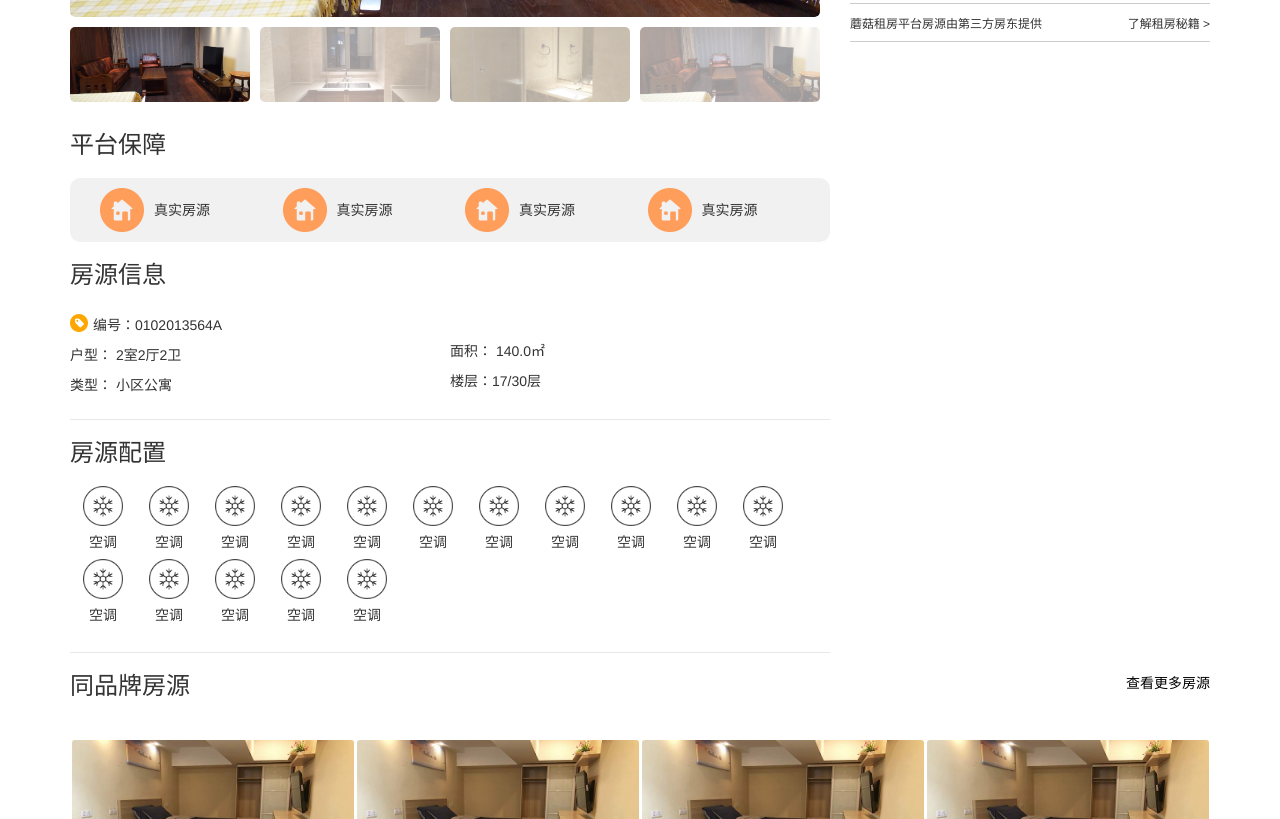
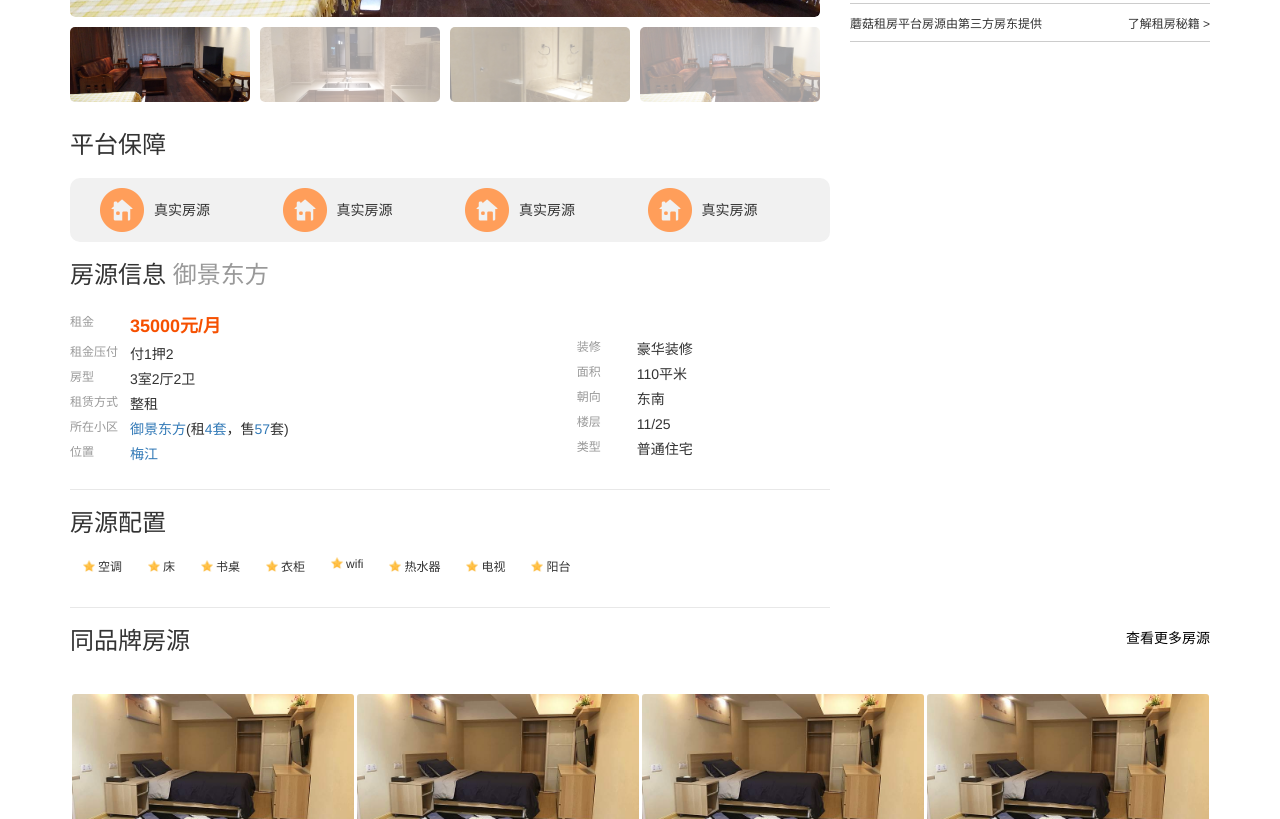
Before and after one commit to shifeng744/hongyi, a plain HTML site: page room.html in a window 1280 px wide. Shown: the part 478-1297 px from the top of the page. Drawn offline with Linux system fonts and the light colour scheme.

Commit message:
第七次好像

```diff
--- a/css/room.less
+++ b/css/room.less
@@ -103,6 +103,36 @@
 .room-info{
     border-bottom: 1px solid #e8e8e8;
     padding-bottom: 20px;
+    span{
+        color: #999;
+    }
+    .room-info-txt{
+        .rit-price{
+            color: #f65000;
+            font-size: 18px;
+            font-weight: bold;
+        }
+            dl{
+            margin: 5px 0;
+
+            dt{
+            float: left;
+            width: 60px;
+            display: block;
+            color: #999;
+            font-weight: normal;
+            font-size: 12px;
+
+
+            dd{
+                float: left;
+                font-size: 13px;
+            }
+            }
+        }
+
+
+    }
     .rit-pic{
         display: block;
         width: 18px;
@@ -121,15 +151,17 @@
     padding-bottom: 20px;
     li{
         display: block;
-         width: 40px;
-        height: 60px;
+
+
+        font-size: 12px;
         text-align: center;
         margin: 0 13px 13px 13px;
         float: left;
-        img{
-            padding-bottom: 5px;
-       width: 100%;
-    }
+      img{
+        width: 12px;
+        margin-right: 3px;
+        margin-top:-3px;
+  }
     }
 
 }
@@ -301,6 +333,10 @@ white-space: nowrap;
     }
     .pub-tit{
         float: left;
+
+
+
+
     }
     .more-r{
         float: right;
@@ -447,8 +483,35 @@ white-space: nowrap;
     margin-top: 10px;
     padding: 10px;
     background: #fff;
+    span{
+        color: #999;
+    }
     .m-info-txt{
+        font-size: 12px;
         margin-left: 20px;
+                .rit-price{
+            color: #f65000;
+            font-size: 14px;
+            font-weight: bold;
+        }
+            dl{
+            margin: 5px 0;
+
+            dt{
+            float: left;
+            width: 60px;
+            display: block;
+            color: #999;
+            font-weight: normal;
+            font-size: 10px;
+
+
+            dd{
+                float: left;
+
+            }
+            }
+            }
         p{
             font-size: 10px;
         }
@@ -463,12 +526,19 @@ white-space: nowrap;
     ul{
         margin-left: 10px;
         li{
+            font-size: 10px;
             display: block;
             text-align: center;
             float: left;
             padding: 5px 10px 5px 10px;
             img{
-                width: 30px;
+        width: 10px;
+        margin-right: 3px;
+        margin-top:-3px;
+
+//          img{
+//              width: 30px;
+//          }
             }
         }
     }
--- a/room.html
+++ b/room.html
@@ -83,18 +83,57 @@
 								</div>
 							</div>
 							<div class="room-info">
-								<h3 class="pub-tit">房源信息</h3>
+								<h3 class="pub-tit">房源信息 <span>御景东方</span></h3>
 								<div class="room-info-txt">
 									<div class="row">
-										<div class="col-lg-6 col-md-6 col-sm-6">
-											<p><i class="rit-pic"></i>编号：0102013564A</p>
-											<p>户型： 2室2厅2卫</p>
-											<p>类型： 小区公寓 </p>
+										<div class="col-lg-8 col-md-8 col-sm-8 rit-left">
+											<dl>
+												<dt>租金</dt>
+												<dd class="rit-price">35000元/月</dd>
+											</dl>
+											<dl>
+												<dt>租金压付</dt>
+												<dd>付1押2</dd>
+											</dl>
+											<dl>
+												<dt>房型</dt>
+												<dd>3室2厅2卫</dd>
+											</dl>
+											<dl>
+												<dt>租赁方式</dt>
+												<dd>整租</dd>
+											</dl>
+											<dl>
+												<dt>所在小区</dt>
+												<dd><a href="">御景东方</a>(租<a href="">4套</a>，售<a href="">57</a>套)</dd>
+											</dl>
+											<dl>
+												<dt>位置</dt>
+												<dd><a href="">梅江</a></dd>
+											</dl>
 										</div>
-										<div class="col-lg-6 col-md-6 col-sm-6">
-											<p>&nbsp;</p>
-											<p>面积： 140.0㎡</p>
-											<p>楼层：17/30层</p>
+										<div class="col-lg-4 col-md-4 col-sm-4 rit-right">
+											<dl><dt><dd>&nbsp;</dd></dt></dl>
+											<dl>
+												<dt>装修</dt>
+												<dd>豪华装修</dd>
+											</dl>
+											<dl>
+												<dt>面积</dt>
+												<dd>110平米</dd>
+											</dl>
+											<dl>
+												<dt>朝向</dt>
+												<dd>东南</dd>
+											</dl>
+											<dl>
+												<dt>楼层</dt>
+												<dd>11/25</dd>
+											</dl>
+											<dl>
+												<dt>类型</dt>
+												<dd>普通住宅</dd>
+											</dl>
 										</div>
 									</div>
 								</div>
@@ -104,10 +143,14 @@
 								<div class="row">
 									<div class="col-lg-12 col-md-12 col-xs-12">
 										<ul>
-											<li v-for="n in list_test">
-												<img src="img/aircondNum.png"/><br />
-											空调
-											</li>
+											<li><img src="img/16-w.png" alt="" />空调</li>
+											<li><img src="img/16-w.png" alt="" />床</li>
+											<li><img src="img/16-w.png" alt="" />书桌</li>
+											<li><img src="img/16-w.png" alt="" />衣柜</li>
+											<li><img src="img/16-w.png" alt="" />wifi</li>
+											<li><img src="img/16-w.png" alt="" />热水器</li>
+											<li><img src="img/16-w.png" alt="" />电视</li>
+											<li><img src="img/16-w.png" alt="" />阳台</li>
 										</ul>
 									</div>
 								</div>
@@ -304,20 +347,59 @@
 						<div class="pub-r-name">
 								<div class="ic-p">
 									<i class="pu-ic"><img src="img/fy.png"/></i>
-									<h5>房源信息</h5>
+									<h5>房源信息  <span>御景东方</span></h5>
 								</div>
 						</div>
 								<div class="m-info-txt">
 									<div class="row">
-										<div class="col-sm-6 col-xs-6">
-											<p><i class="rit-pic"></i>编号：0102013564A</p>
-											<p>户型： 2室2厅2卫</p>
-											<p>类型： 小区公寓 </p>
+										<div class="col-sm-8 col-xs-8  rit-left">
+											<dl>
+												<dt>租金</dt>
+												<dd class="rit-price">35000元/月</dd>
+											</dl>
+											<dl>
+												<dt>租金压付</dt>
+												<dd>付1押2</dd>
+											</dl>
+											<dl>
+												<dt>房型</dt>
+												<dd>3室2厅2卫</dd>
+											</dl>
+											<dl>
+												<dt>租赁方式</dt>
+												<dd>整租</dd>
+											</dl>
+											<dl>
+												<dt>所在小区</dt>
+												<dd><a href="">御景东方</a>(租<a href="">4套</a>，售<a href="">57</a>套)</dd>
+											</dl>
+											<dl>
+												<dt>位置</dt>
+												<dd><a href="">梅江</a></dd>
+											</dl>
 										</div>
-										<div class="col-sm-6 col-xs-6">
-											<p>&nbsp;</p>
-											<p>面积： 140.0㎡</p>
-											<p>楼层：17/30层</p>
+										<div class="col-sm-4 col-xs-4  rit-right">
+											<dl><dt><dd>&nbsp;</dd></dt></dl>
+											<dl>
+												<dt>装修</dt>
+												<dd>豪华装修</dd>
+											</dl>
+											<dl>
+												<dt>面积</dt>
+												<dd>110平米</dd>
+											</dl>
+											<dl>
+												<dt>朝向</dt>
+												<dd>东南</dd>
+											</dl>
+											<dl>
+												<dt>楼层</dt>
+												<dd>11/25</dd>
+											</dl>
+											<dl>
+												<dt>类型</dt>
+												<dd>普通住宅</dd>
+											</dl>
 										</div>
 									</div>
 								</div>
@@ -335,10 +417,14 @@
 						<div class="row">
 									<div class="col-lg-12 col-md-12 col-xs-12">
 										<ul>
-											<li v-for="n in list_test">
-												<img src="img/aircondNum.png"/><br />
-											空调
-											</li>
+											<li><img src="img/16-w.png" alt="" />空调</li>
+											<li><img src="img/16-w.png" alt="" />床</li>
+											<li><img src="img/16-w.png" alt="" />书桌</li>
+											<li><img src="img/16-w.png" alt="" />衣柜</li>
+											<li><img src="img/16-w.png" alt="" />wifi</li>
+											<li><img src="img/16-w.png" alt="" />热水器</li>
+											<li><img src="img/16-w.png" alt="" />电视</li>
+											<li><img src="img/16-w.png" alt="" />阳台</li>
 										</ul>
 									</div>
 								</div>
@@ -444,7 +530,14 @@
 				}
 			})
 		</script>
-	   <script>
+
+	  <script>
+    	var swiper = new Swiper('.swiper-container3',{
+    		loop:true,
+    		autoplay:true
+    	});
+  	  </script>
+  	  <script>
 		var galleryTop = new Swiper('.gallery-top', {
 		      spaceBetween: 10,
 		      loop:true,
@@ -466,11 +559,5 @@
 		    galleryThumbs.controller.control = galleryTop;
 
 	  </script>
-	  <script>
-    	var swiper = new Swiper('.swiper-container3',{
-    		loop:true,
-    		autoplay:true
-    	});
-  	  </script>
 	</body>
 </html>
```
Also changed, not shown: css/room.css, img/16-w.png (added).
